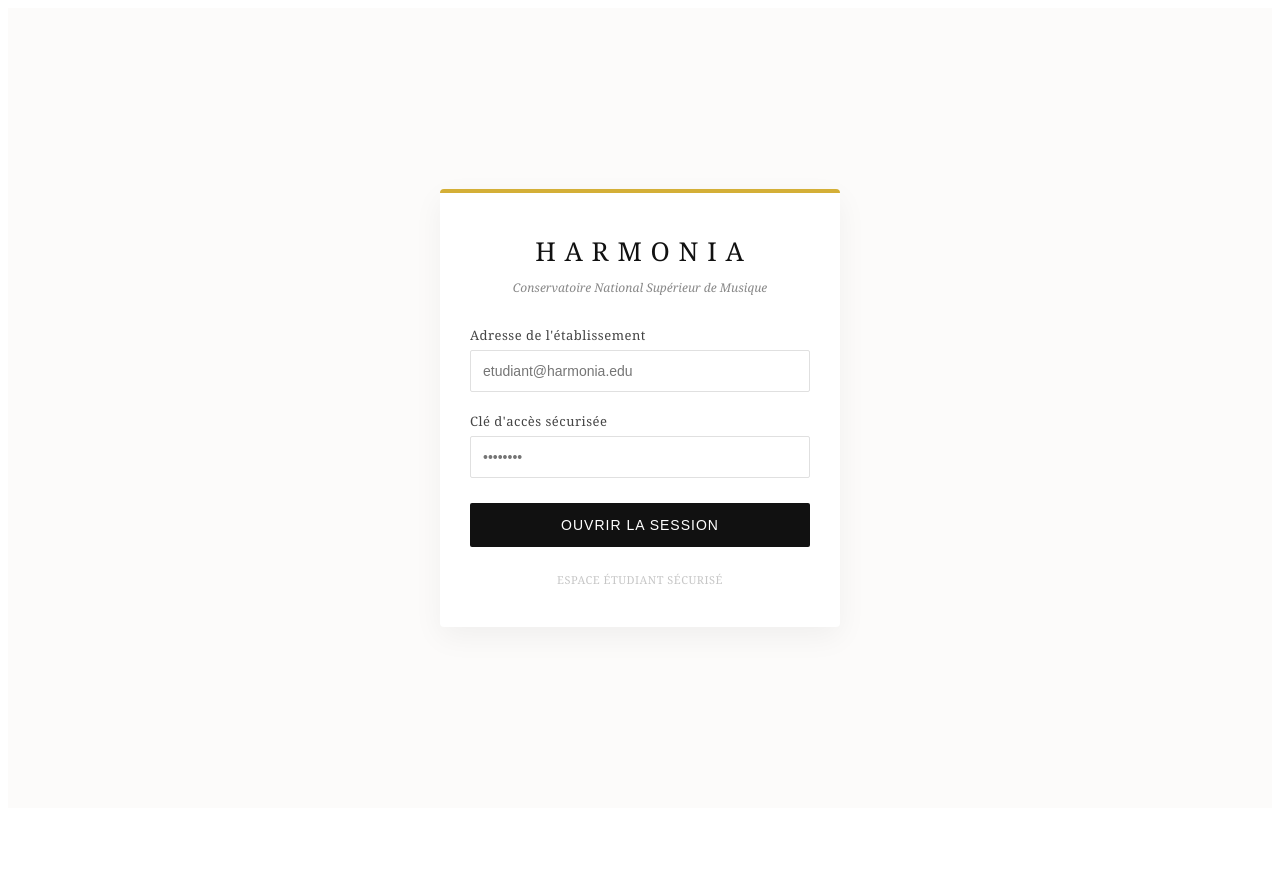
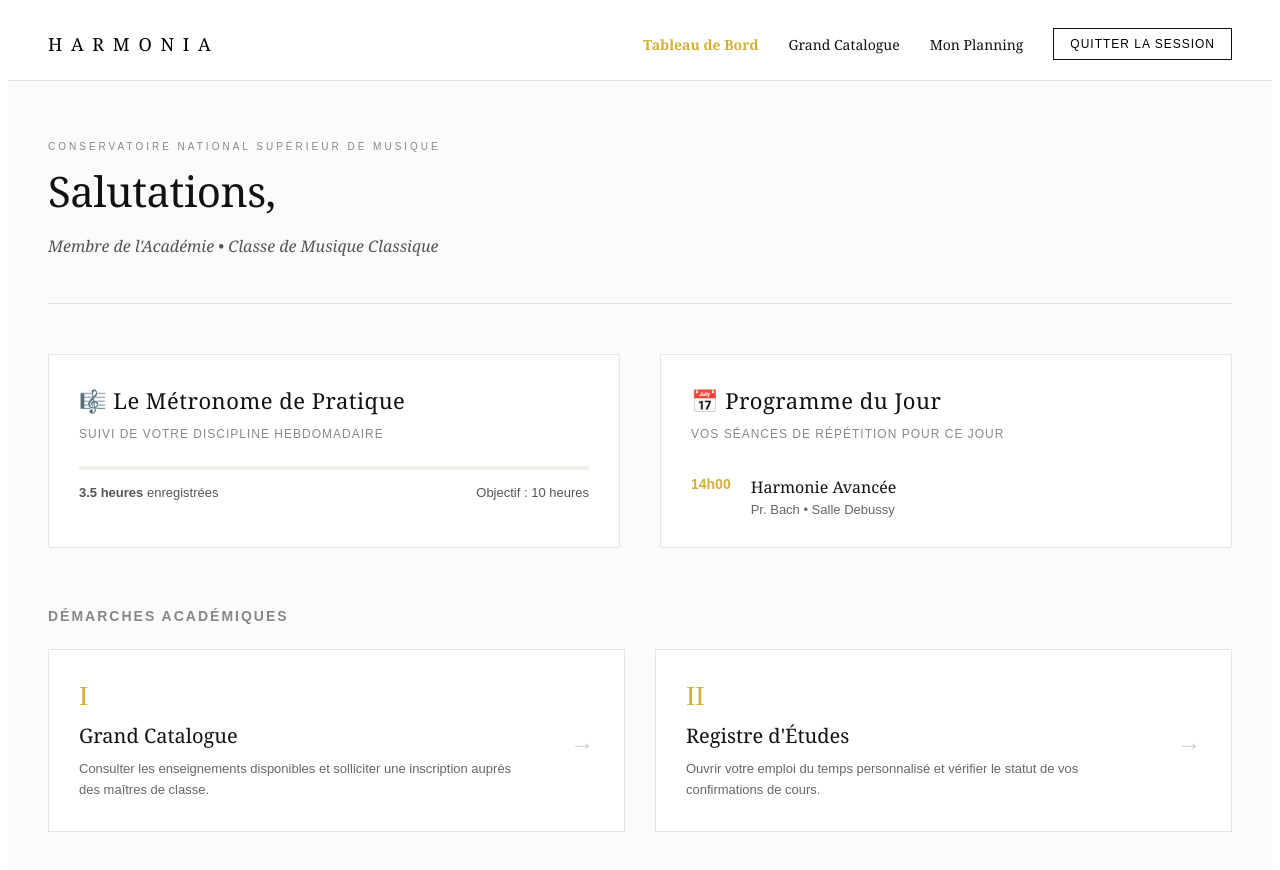
Before and after one commit to KirineC/smartcampus-harmonia, a React (Vite) app in the folder frontend/: page /dashboard in a window 1280 px wide. Before the commit this address led to /. Shown: the top 870 px of the page. Before the commit the page ends 816 px from the top, so only its background shows below. Built offline with nearby package versions, Linux system fonts and the light colour scheme; sample sign-in values are in the browser's storage.

Commit message:
Dashboard Etudiant

```diff
--- a/frontend/src/App.jsx
+++ b/frontend/src/App.jsx
@@ -4,6 +4,7 @@ import Navbar from './components/Navbar'; // 🎯 On importe notre menu chic
 import Login from './pages/Login';
 import CatalogueCours from './pages/CatalogueCours';
 import MonPlanning from './pages/MonPlanning';
+import Dashboard from './pages/Dashboard';
 
 export default function App() {
   return (
@@ -14,6 +15,7 @@ export default function App() {
 
         <Routes>
           <Route path="/" element={<Login />} />
+          <Route path="/dashboard" element={<Dashboard />} />
           <Route path="/catalogue" element={<CatalogueCours />} />
           <Route path="/planning" element={<MonPlanning />} />
           <Route path="*" element={<Navigate to="/" />} />
--- a/frontend/src/components/Navbar.jsx
+++ b/frontend/src/components/Navbar.jsx
@@ -23,11 +23,28 @@ export default function Navbar() {
       borderBottom: '1px solid #e5e4e0',
       fontFamily: 'Georgia, serif'
     }}>
-      <div style={{ letterSpacing: '2px', fontSize: '18px', cursor: 'pointer' }} onClick={() => navigate('/catalogue')}>
+      {/* 🎼 Clic sur le logo -> Retour au Hub central */}
+      <div
+        style={{ letterSpacing: '2px', fontSize: '18px', cursor: 'pointer', fontWeight: 'normal' }}
+        onClick={() => navigate('/dashboard')}
+      >
         H A R M O N I A
       </div>
 
       <div style={{ display: 'flex', gap: '30px', alignItems: 'center' }}>
+        {/* 🏛️ Onglet Tableau de Bord */}
+        <span
+          onClick={() => navigate('/dashboard')}
+          style={{
+            cursor: 'pointer',
+            fontSize: '14px',
+            color: location.pathname === '/dashboard' ? '#d4af37' : '#111',
+            fontWeight: location.pathname === '/dashboard' ? 'bold' : 'normal'
+          }}
+        >
+          Tableau de Bord
+        </span>
+
         <span
           onClick={() => navigate('/catalogue')}
           style={{
@@ -39,6 +56,7 @@ export default function Navbar() {
         >
           Grand Catalogue
         </span>
+
         <span
           onClick={() => navigate('/planning')}
           style={{
@@ -50,6 +68,7 @@ export default function Navbar() {
         >
           Mon Planning
         </span>
+
         <button
           onClick={handleLogout}
           style={{
--- /dev/null
+++ b/frontend/src/pages/Dashboard.css
@@ -0,0 +1,175 @@
+.dashboard-wrapper {
+  background-color: #fcfbfa;
+  color: #111111;
+  min-height: 100vh;
+  padding: 60px 40px;
+  font-family: 'Georgia', serif;
+}
+
+.welcome-section {
+  margin-bottom: 50px;
+  border-bottom: 1px solid #e5e4e0;
+  padding-bottom: 30px;
+}
+
+.welcome-title {
+  font-size: 42px;
+  font-weight: normal;
+  margin: 10px 0;
+  letter-spacing: -0.5px;
+}
+
+.academic-status {
+  font-style: italic;
+  color: #555;
+  font-size: 16px;
+}
+
+/* Grille des fonctionnalités */
+.dashboard-grid {
+  display: grid;
+  grid-template-columns: 1fr 1fr;
+  gap: 40px;
+  margin-bottom: 60px;
+}
+
+.dashboard-card {
+  background: #ffffff;
+  border: 1px solid #e5e4e0;
+  padding: 30px;
+  border-radius: 2px;
+  box-shadow: 0 4px 15px rgba(0,0,0,0.01);
+}
+
+.card-title {
+  font-size: 22px;
+  font-weight: normal;
+  margin: 0 0 5px 0;
+  letter-spacing: 0.5px;
+}
+
+.card-subtitle {
+  font-family: sans-serif;
+  font-size: 12px;
+  color: #888;
+  text-transform: uppercase;
+  letter-spacing: 1px;
+  margin-bottom: 25px;
+}
+
+/* Barre de progression (Métronome) */
+.progress-container {
+  background-color: #f0eee9;
+  height: 4px;
+  border-radius: 2px;
+  margin-bottom: 15px;
+  overflow: hidden;
+}
+
+.progress-bar {
+  background-color: #d4af37; /* L'Or du Conservatoire */
+  height: 100%;
+  transition: width 0.5s ease;
+}
+
+.metronome-meta {
+  display: flex;
+  justify-content: space-between;
+  font-family: sans-serif;
+  font-size: 13px;
+  color: #555;
+}
+
+/* Programme du jour mini */
+.mini-program-row {
+  display: flex;
+  gap: 20px;
+  align-items: flex-start;
+  padding-top: 10px;
+}
+
+.program-time {
+  font-family: sans-serif;
+  font-weight: 600;
+  font-size: 14px;
+  color: #d4af37;
+}
+
+.program-details h3 {
+  font-size: 16px;
+  font-weight: normal;
+  margin: 0 0 4px 0;
+}
+
+.program-details p {
+  font-family: sans-serif;
+  font-size: 13px;
+  color: #666;
+  margin: 0;
+}
+
+/* Les Portes de Navigation */
+.section-subtitle {
+  font-size: 14px;
+  font-family: sans-serif;
+  text-transform: uppercase;
+  letter-spacing: 2px;
+  color: #888;
+  margin-bottom: 25px;
+}
+
+.gates-grid {
+  display: grid;
+  grid-template-columns: 1fr 1fr;
+  gap: 30px;
+}
+
+.gate-card {
+  background: #ffffff;
+  border: 1px solid #e5e4e0;
+  padding: 30px;
+  display: flex;
+  justify-content: space-between;
+  align-items: center;
+  cursor: pointer;
+  transition: all 0.3s ease;
+}
+
+.gate-card:hover {
+  border-color: #111;
+  transform: translateY(-3px);
+}
+
+.gate-number {
+  font-size: 28px;
+  color: #d4af37;
+  display: block;
+  margin-bottom: 10px;
+  font-family: 'Times New Roman', serif;
+}
+
+.gate-content h3 {
+  font-size: 20px;
+  font-weight: normal;
+  margin: 0 0 10px 0;
+}
+
+.gate-content p {
+  font-family: sans-serif;
+  font-size: 13px;
+  color: #666;
+  margin: 0;
+  line-height: 1.6;
+  max-width: 90%;
+}
+
+.gate-arrow {
+  font-size: 24px;
+  color: #ccc;
+  transition: color 0.2s, transform 0.2s;
+}
+
+.gate-card:hover .gate-arrow {
+  color: #111;
+  transform: translateX(5px);
+}
--- /dev/null
+++ b/frontend/src/pages/Dashboard.jsx
@@ -0,0 +1,102 @@
+import React, { useEffect, useState } from 'react';
+import { useNavigate } from 'react-router-dom';
+import api from '../services/api';
+import './Dashboard.css';
+
+export default function Dashboard() {
+  const [user, setUser] = useState(null);
+  const [loading, setLoading] = useState(true);
+  const [stats, setStats] = useState({ pratique: 0, objectif: 600 });
+  const navigate = useNavigate();
+
+  // 🔐 Sécurisation de la page (Route protégée)
+  useEffect(() => {
+    const userData = localStorage.getItem('user');
+    if (!userData) {
+      navigate('/');
+      return;
+    }
+    setUser(JSON.parse(userData));
+    setLoading(false);
+  }, [navigate]);
+
+  if (loading) {
+    return <div className="conservatoire-loading">Ouverture des portes du Conservatoire...</div>;
+  }
+
+  // Calcul du pourcentage pour la barre de progression (Métronome)
+  const progressionPourcentage = Math.min((stats.pratique / stats.objectif) * 100, 100);
+
+  return (
+    <div className="dashboard-wrapper">
+
+      {/* 1. Grand En-tête de Bienvenue */}
+      <section className="welcome-section">
+        <span className="sc-tag">CONSERVATOIRE NATIONAL SUPÉRIEUR DE MUSIQUE</span>
+        <h1 className="welcome-title">Salutations, {user?.prenom} {user?.nom}</h1>
+        <p className="academic-status">Membre de l'Académie • Classe de Musique {user?.filiere || 'Classique'}</p>
+      </section>
+
+      <div className="dashboard-grid">
+
+        {/* 2. Le Métronome de Pratique (Objectif Hebdomadaire) */}
+        <div className="dashboard-card metronome-box">
+          <h2 className="card-title">🎼 Le Métronome de Pratique</h2>
+          <p className="card-subtitle">Suivi de votre discipline hebdomadaire</p>
+
+          <div className="progress-container">
+            <div className="progress-bar" style={{ width: `${progressionPourcentage}%` }}></div>
+          </div>
+
+          <div className="metronome-meta">
+            <span><strong>3.5 heures</strong> enregistrées</span>
+            <span>Objectif : 10 heures</span>
+          </div>
+        </div>
+
+        {/* 3. Les Répétitions du Jour (Aperçu rapide) */}
+        <div className="dashboard-card daily-program">
+          <h2 className="card-title">📅 Programme du Jour</h2>
+          <p className="card-subtitle">Vos séances de répétition pour ce jour</p>
+
+          {/* Exemple statique en attendant le lien PHP, très chic */}
+          <div className="mini-program-row">
+            <span className="program-time">14h00</span>
+            <div className="program-details">
+              <h3>Harmonie Avancée</h3>
+              <p>Pr. Bach • Salle Debussy</p>
+            </div>
+          </div>
+        </div>
+
+      </div>
+
+      {/* 4. Les Portes de l'Académie (Navigation) */}
+      <section className="academy-gates">
+        <h2 className="section-subtitle">Démarches Académiques</h2>
+        <div className="gates-grid">
+
+          <div className="gate-card" onClick={() => navigate('/catalogue')}>
+            <div className="gate-content">
+              <span className="gate-number">I</span>
+              <h3>Grand Catalogue</h3>
+              <p>Consulter les enseignements disponibles et solliciter une inscription auprès des maîtres de classe.</p>
+            </div>
+            <span className="gate-arrow">→</span>
+          </div>
+
+          <div className="gate-card" onClick={() => navigate('/planning')}>
+            <div className="gate-content">
+              <span className="gate-number">II</span>
+              <h3>Registre d'Études</h3>
+              <p>Ouvrir votre emploi du temps personnalisé et vérifier le statut de vos confirmations de cours.</p>
+            </div>
+            <span className="gate-arrow">→</span>
+          </div>
+
+        </div>
+      </section>
+
+    </div>
+  );
+}
--- a/frontend/src/pages/Login.jsx
+++ b/frontend/src/pages/Login.jsx
@@ -27,7 +27,7 @@ export default function Login() {
         localStorage.setItem('user', JSON.stringify(response.data.user || { prenom: "Étudiant", role: "etudiant" }));
 
         // Redirection vers le catalogue
-        navigate('/catalogue');
+        navigate('/dashboard');
       } else {
         setError(response.data.error || "Identifiants académiques invalides.");
       }
--- a/frontend/src/services/api.js
+++ b/frontend/src/services/api.js
@@ -1,11 +1,11 @@
 import axios from 'axios';
 
 // Option Mac :
-//const BASE_URL = 'http://localhost:8888/smartcampus-harmonia/backend';
+const BASE_URL = 'http://localhost:8888/smartcampus-harmonia/backend';
 
 // Option Windows : Si le port 8888 ne marche pas, utiliser celle-ci :
 
-const BASE_URL = 'http://localhost/smartcampus-harmonia/backend';
+// const BASE_URL = 'http://localhost/smartcampus-harmonia/backend';
 
 const api = axios.create({
   baseURL: BASE_URL,
```
Also changed, not shown: frontend/src/pages/LoginPage.jsx (deleted, +0 -59 lines), 1 other file (tests, documents, lock files or other folders).
